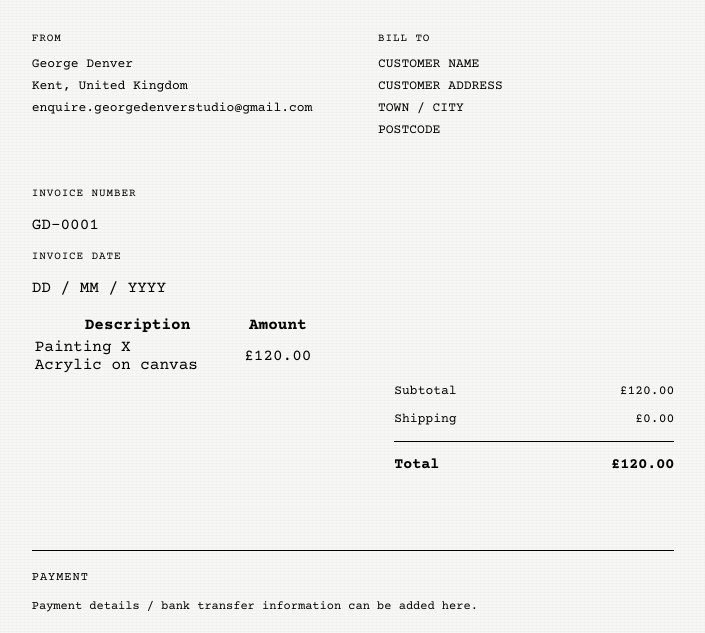
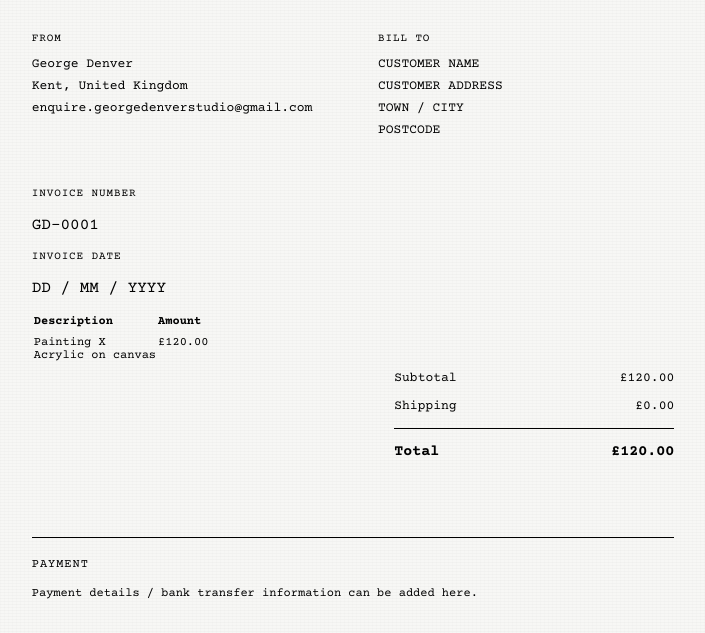
Before and after one commit to George-lab-ctrl/ArtInvoicing, a plain HTML site: page index.html in a window 1280 px wide. Shown: the part 167-800 px from the top of the page, without its empty margins (287-992 px from the left). Drawn offline with nearby package versions, Linux system fonts and the light colour scheme.

Commit message:
Update index.html

```diff
--- a/index.html
+++ b/index.html
@@ -174,14 +174,28 @@
   table-layout:fixed;
 }
 
+.items th,
+.items td{
+  font-size:12px;
+  text-align:left;
+  vertical-align:top;
+  padding:0;
+}
+
+.items th{
+  font-size:12px;
+  font-weight:700;
+  padding-bottom:6px;
+}
+
 .items th:first-child,
 .items td:first-child{
-  width:75%;
+  width:35%;
 }
 
 .items th:last-child,
 .items td:last-child{
-  width:25%;
+  width:65%;
 }
 
   /* ---------- Totals ---------- */
```
